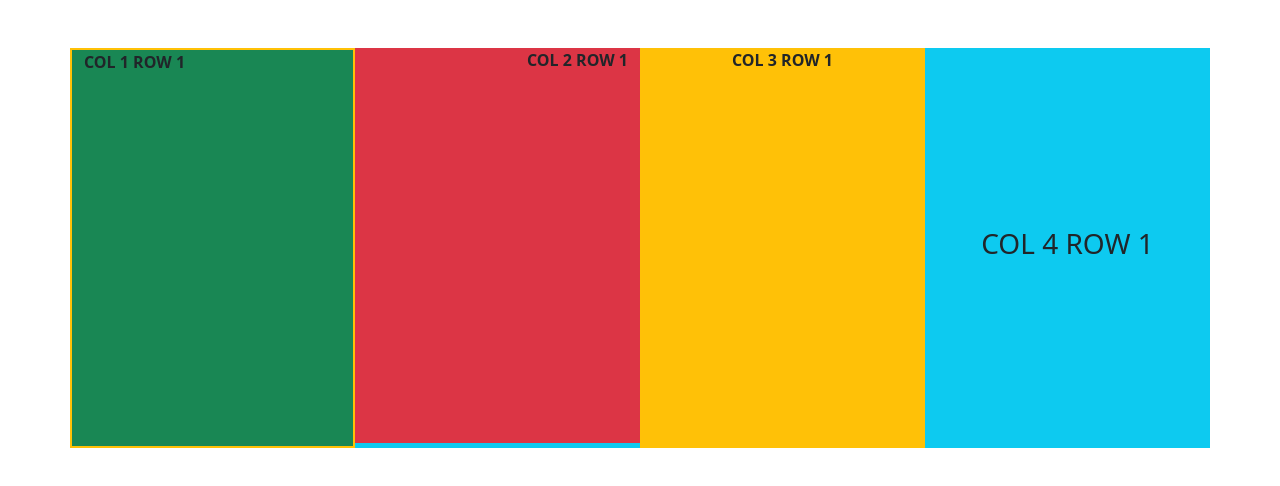
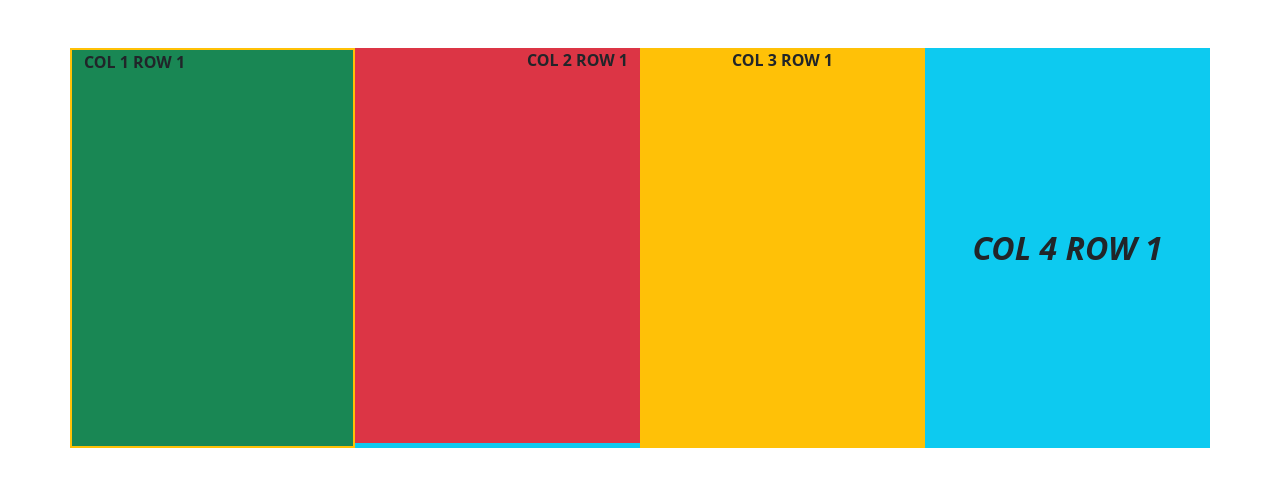
Before and after one commit to RompeTecla/reto1BootstrapGha270423, a plain HTML site: page index.html in a window 1280 px wide. Drawn offline with nearby package versions, Linux system fonts and the light colour scheme.

Commit message:
Solucionado el problema con el estilo de texto (italic) de la ultima casilla y sustituido el tamaño de texto de <h2> por fs-2 del mismo bootstrap

```diff
--- a/css/styles.css
+++ b/css/styles.css
@@ -3,6 +3,3 @@
     height: 50vh;
     font-weight: bold;
 }
-/* .fila {
-    height: 50vh;
-} */
--- a/index.html
+++ b/index.html
@@ -13,7 +13,7 @@
 <body>
     <div class="container mt-5">
         <div class="containter-fluid background-black">
-            <div class="row d-flex h-100 fila">
+            <div class="row d-flex h-100">
 
                 <div class="col-3 bg-success border border-warning border-2">COL 1 ROW 1</div>
 
@@ -21,8 +21,7 @@
 
                 <div class="col-3 bg-warning text-center">COL 3 ROW 1</div>
 
-                <div class="col-3 bg-info d-flex justify-content-center align-items-center">
-                    <h3 class="font-italic">COL 4 ROW 1</h3>
+                <div class="col-3 bg-info d-flex text-weigh-italic justify-content-center align-items-center fst-italic fs-2">COL 4 ROW 1
                 </div>
 
             </div>
```
